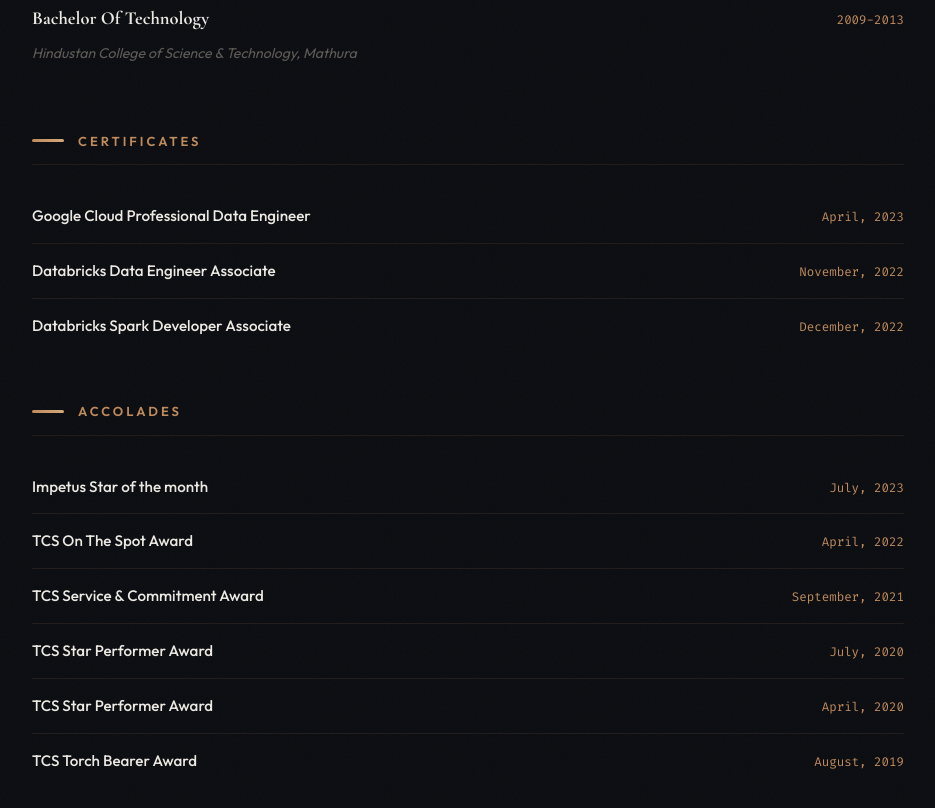
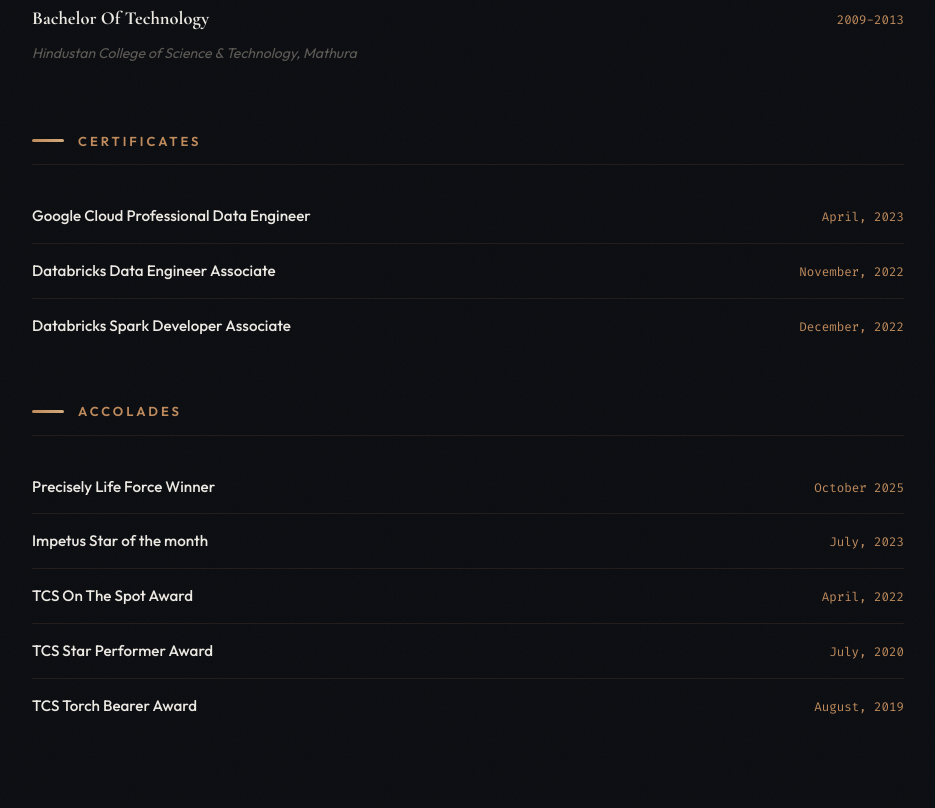
Before and after one commit to progrkaushl/progrkaushl.github.io, a Jekyll site: the page built from index.html, in a window 1280 px wide and 900 px high, scrolled down 4110 px. Shown: the top 808 px of the window, without its empty margins (172-1107 px from the left). Built offline with Jekyll 4.4.1, drawn with Linux system fonts in a browser that asks for light colours.

Commit message:
Update accolades list with new winner and removals
Removed outdated accolades and added a new award.

```diff
--- a/_data/accolades.yml
+++ b/_data/accolades.yml
@@ -1,17 +1,14 @@
+- title: Precisely Life Force Winner
+  date: October 2025
+
 - title: Impetus Star of the month
   date: July, 2023
 
 - title: TCS On The Spot Award
   date: April, 2022
 
-- title: "TCS Service & Commitment Award"
-  date: September, 2021
-
 - title: TCS Star Performer Award
   date: July, 2020
 
-- title: TCS Star Performer Award
-  date: April, 2020
-
 - title: TCS Torch Bearer Award
   date: August, 2019
```
